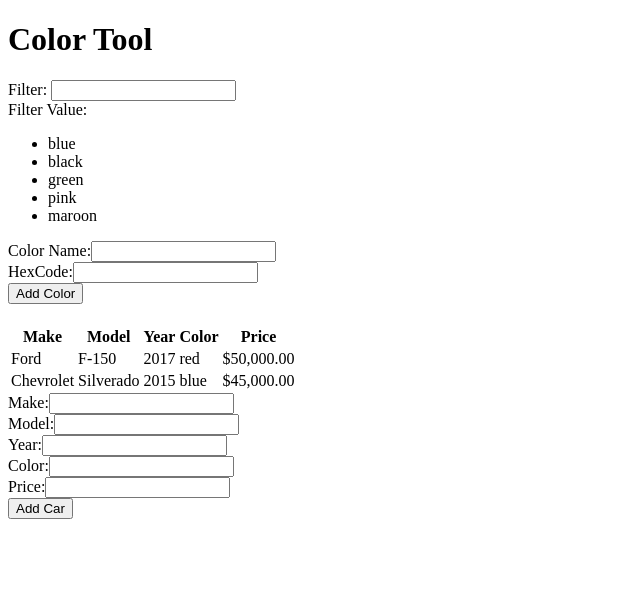
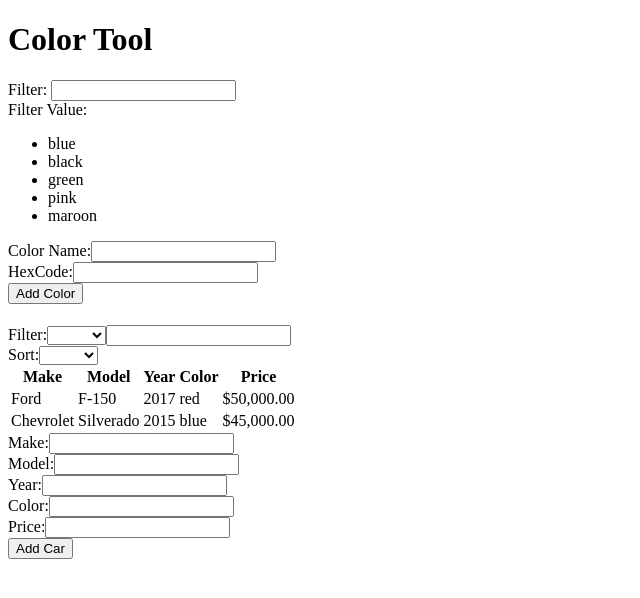
Before and after one commit to training4developers/angular_01082017, an Angular app: page / in a window 1280 px wide. Shown: the top 598 px of the page, without its empty margins (0-640 px from the left). Built offline with nearby package versions, Linux system fonts and the light colour scheme.

Commit message:
added code demos

```diff
--- a/src/app/car-tool/components/car-home/car-home.component.html
+++ b/src/app/car-tool/components/car-home/car-home.component.html
@@ -1,6 +1,30 @@
 <header>
   <h1>{{headerText}}</h1>
 </header>
+<form>
+  <div>
+    <label for="filter-value-input">Filter:</label>
+    <select [(ngModel)]="filterField" name="filterFieldSelect">
+      <option
+        *ngFor="let filterOption of filterOptions"
+        [value]="filterOption.value">
+          {{filterOption.label}}
+      </option>
+    </select>
+    <input type="text" id="filter-value-input"
+      name="filterValueInput" [(ngModel)]="filterValue">
+  </div>
+  <div>
+    <label for="sort-field-select">Sort:</label>
+    <select [(ngModel)]="sortField" id="sort-field-select" name="sortFieldSelect">
+        <option
+        *ngFor="let sortOption of sortOptions"
+        [value]="sortOption.value">
+          {{sortOption.label}}
+      </option>
+    </select>
+  </div>
+</form>
 <table>
   <thead>
     <tr>
@@ -12,7 +36,7 @@
     </tr>
   </thead>
   <tbody>
-    <tr *ngFor="let car of cars">
+    <tr *ngFor="let car of sortedCars">
       <td>{{car.make}}</td>
       <td>{{car.model}}</td>
       <td>{{car.year}}</td>
--- a/src/app/car-tool/components/car-home/car-home.component.ts
+++ b/src/app/car-tool/components/car-home/car-home.component.ts
@@ -16,6 +16,29 @@
 
   public carFormData: Car = {} as Car;
 
+  public filterField = '';
+  public filterValue = '';
+  public filterOptions = [
+    { label: 'Make', value: 'make' },
+    { label: 'Model', value: 'model' },
+    { label: 'Year', value: 'year' },
+    { label: 'Color', value: 'color' },
+    { label: 'Price', value: 'price' },
+  ];
+  public filteredCarsCache = {};
+  public lastFilteredCars: Car[] = [];
+
+  public sortField = '';
+  public sortOptions = [
+    { label: 'Make', value: 'make' },
+    { label: 'Model', value: 'model' },
+    { label: 'Year', value: 'year' },
+    { label: 'Color', value: 'color' },
+    { label: 'Price', value: 'price' },
+  ];
+  public sortedCarsCache = {};
+  public lastSortedCars: Car[] = [];
+
   constructor() { }
 
   ngOnInit() {
@@ -29,4 +52,59 @@
 
   }
 
+
+  // computed property/value
+  public get filteredCars() {
+
+    const getCacheKey = () => this.filterField + ':' + this.filterValue;
+
+    if (this.lastFilteredCars !== this.cars) {
+      this.filteredCarsCache = {};
+      this.lastFilteredCars = this.cars;
+    }
+
+    if (!this.filteredCarsCache[getCacheKey()]) {
+      console.log('filtering, key: ' + getCacheKey());
+      if (this.filterField === '' || this.filterValue === '') {
+        this.filteredCarsCache[getCacheKey()] = this.cars.concat();
+      } else {
+        this.filteredCarsCache[getCacheKey()] = this.cars.filter(car =>
+          car[this.filterField].startsWith(this.filterValue)
+        );
+      }
+    } else {
+      console.log('retrieving from filter cache, key: ' + getCacheKey());
+    }
+
+    return this.filteredCarsCache[getCacheKey()];
+  }
+
+  // computed property/value
+  public get sortedCars() {
+
+    if (this.lastSortedCars !== this.filteredCars) {
+      this.sortedCarsCache = {};
+      this.lastSortedCars = this.filteredCars;
+    }
+
+    if (!this.sortedCarsCache[this.sortField]) {
+      console.log('sorting, key: ' + this.sortField);
+      this.sortedCarsCache[this.sortField] = this.filteredCars.slice(0).sort(
+        (carA: Car, carB: Car) => {
+          if (carA[this.sortField] < carB[this.sortField]) {
+            return -1;
+          }
+          if (carA[this.sortField] > carB[this.sortField]) {
+            return 1;
+          }
+          return 0;
+        }
+      );
+    } else {
+      console.log('retrieving from sort cache, key: ' + this.sortField);
+    }
+
+    return this.sortedCarsCache[this.sortField];
+  }
+
 }
```
